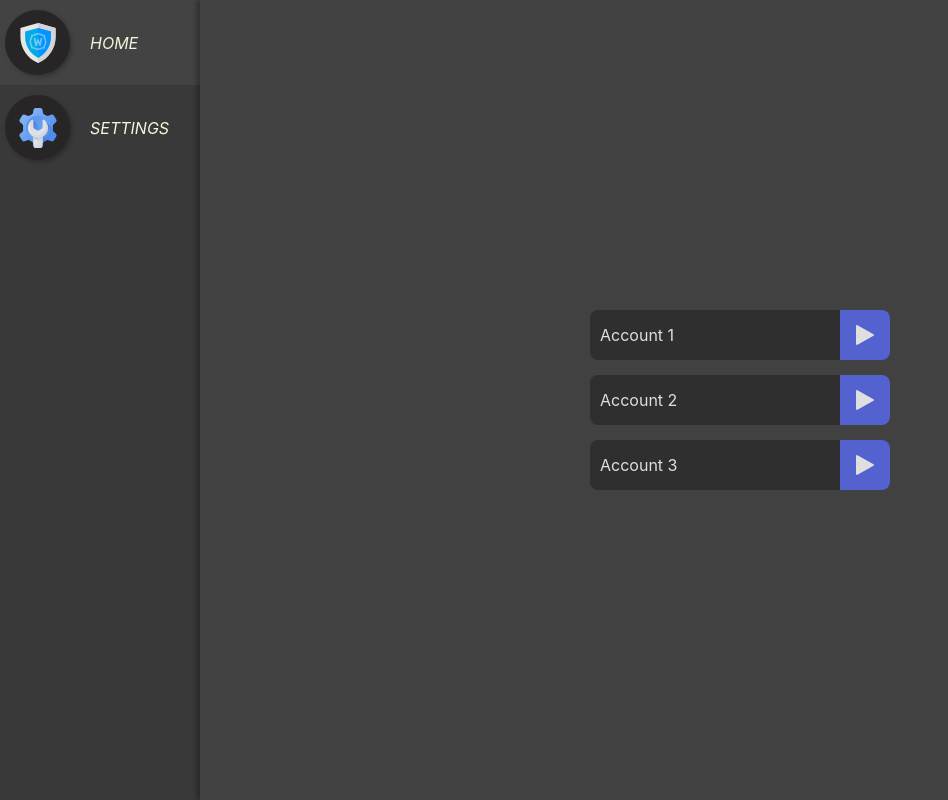
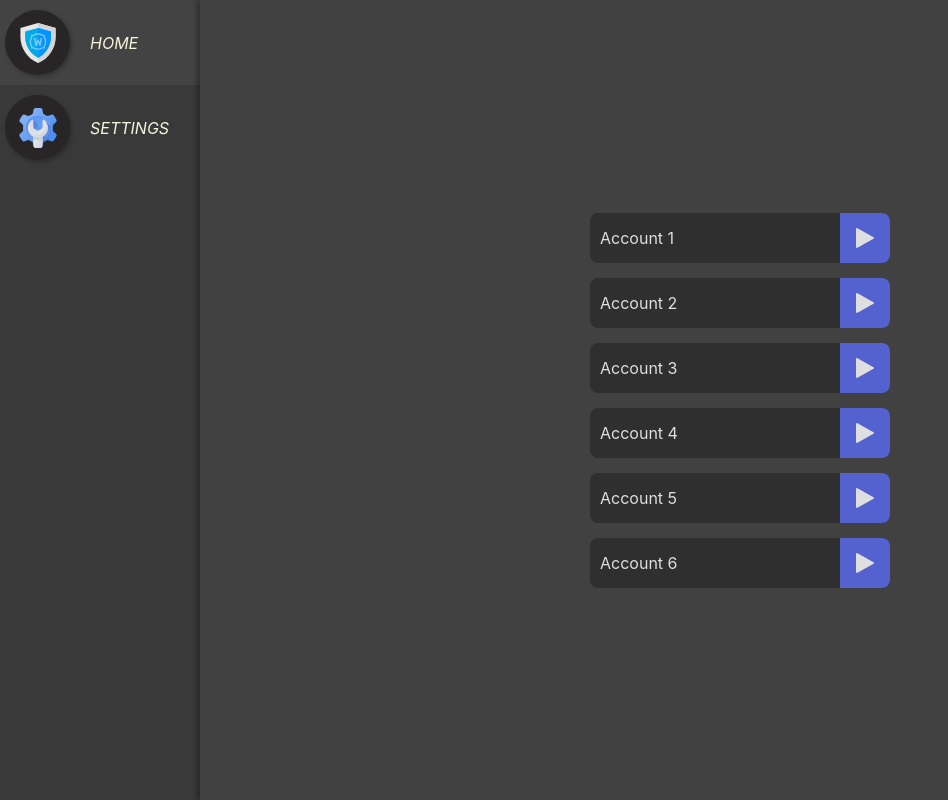
Before and after one commit to ViguierB/The-Awesome-WoW-Passwallet, a React (Create React App) app in the folder html/: page / in a window 1280 px wide. Shown: the whole page, without its empty margins (0-948 px from the left). Built offline with nearby package versions, Linux system fonts and the light colour scheme.

Commit message:
create a file for the id generator

```diff
--- a/html/src/App.tsx
+++ b/html/src/App.tsx
@@ -4,14 +4,7 @@ import Dock from './components/dock';
 import { Home } from './pages/home';
 import homeIcon from './assets/logo-passwallet.svg';
 import settingsIcon from './assets/settings.svg';
-
-class IdGenerator {
-  private _lastid = 0;
-
-  public get() { return ++this._lastid; }
-}
-
-const gen = new IdGenerator();
+import gen from './misc/very-simple-key-generator';
 
 const dockItems = [
   { text: 'Home', icon: homeIcon },
--- /dev/null
+++ b/html/src/misc/very-simple-key-generator.ts
@@ -0,0 +1,7 @@
+export class KeyGenerator {
+  private __lastid = 0;
+
+  public get() { return ++this.__lastid; }
+};
+
+export default new KeyGenerator();
--- a/html/src/pages/home.tsx
+++ b/html/src/pages/home.tsx
@@ -1,20 +1,16 @@
 import React from "react";
 import { Component } from "react";
 import AccountLaunchList from "../components/account-launch-list";
+import gen from '../misc/very-simple-key-generator';
 import './home.css';
-
-class IdGenerator {
-  private _lastid = 0;
-
-  public get() { return ++this._lastid; }
-}
-
-const gen = new IdGenerator();
 
 const accounts = [
   { name: 'Account 1' },
   { name: 'Account 2' },
-  { name: 'Account 3' }
+  { name: 'Account 3' },
+  { name: 'Account 4' },
+  { name: 'Account 5' },
+  { name: 'Account 6' }
 ].map(i => Object.assign(i, { key: gen.get() }));
 
 export class Home extends Component {
```
